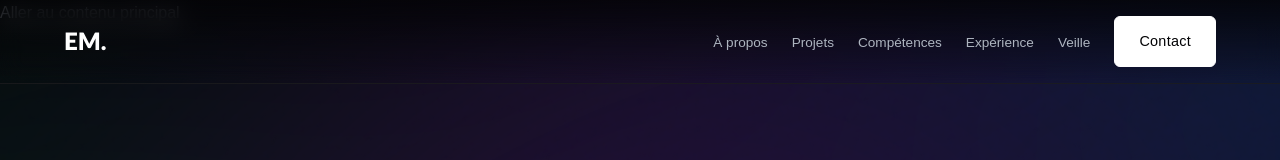
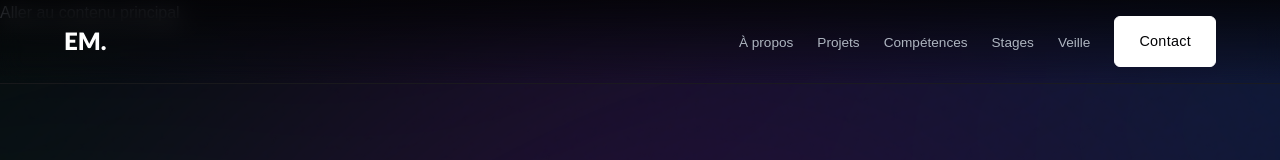
Before and after one commit to meiji4o4/portfolio-bts, a plain HTML site: page index.html in a window 1280 px wide. Shown: the top 160 px of the page. Drawn offline with Linux system fonts and the light colour scheme; a web font is replaced by a local one.

```diff
--- a/index.html
+++ b/index.html
@@ -36,7 +36,7 @@
                 <li><a class="nav-link" href="#aPropos">À propos</a></li>
                 <li><a class="nav-link" href="#projets">Projets</a></li>
                 <li><a class="nav-link" href="#competences">Compétences</a></li>
-                <li><a class="nav-link" href="#stages">Expérience</a></li>
+                <li><a class="nav-link" href="#stages">Stages</a></li>
                 <li><a class="nav-link" href="#veille">Veille</a></li>
                 <li><a class="button-primary" href="#contact">Contact</a></li>
             </ul>
@@ -169,7 +169,7 @@
 
         <!-- STAGES -->
         <section id="stages">
-            <h2>Expérience</h2>
+            <h2>Stages</h2>
             <article id="exp1" class="glass-panel exp-card">
                 <div class="exp-header">
                     <p class="exp-entreprise">S&G Beuzelin <span>— Goussainville (95)</span></p>
```
